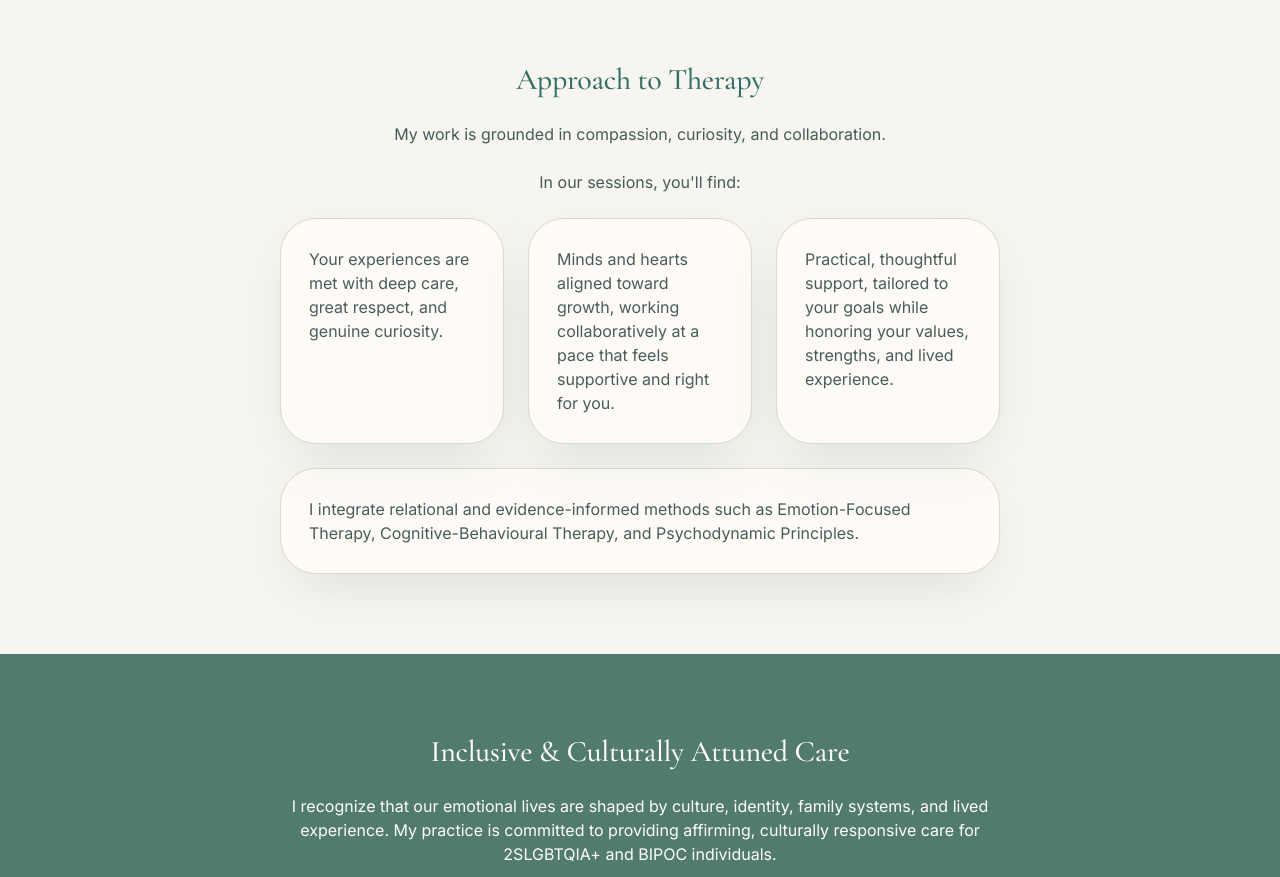
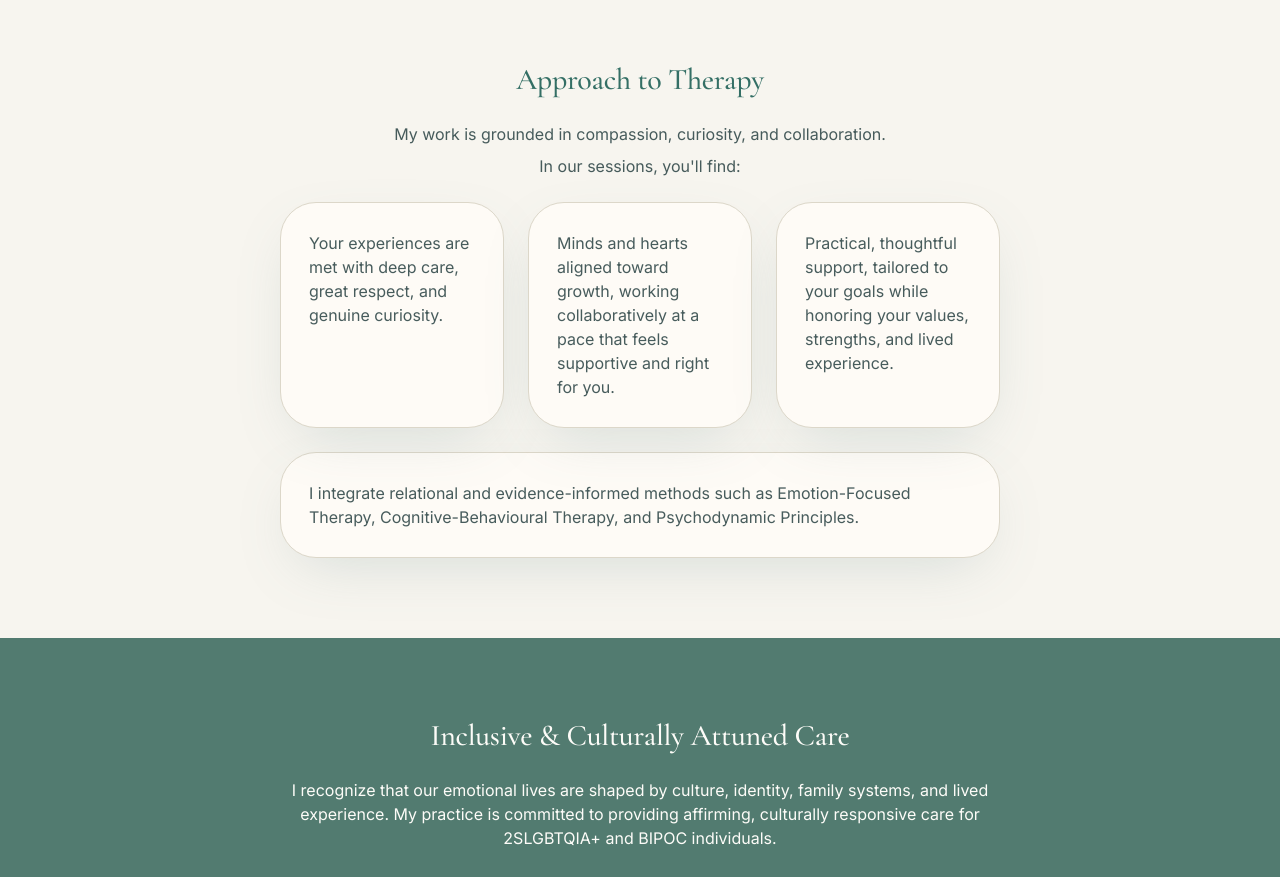
Before and after one commit to jessica22gardner-coder/sparks-psychotherapy, a React (Vite) app: page /about in a window 1280 px wide. Shown: the part 1800-2677 px from the top of the page. Built offline with nearby package versions, Linux system fonts and the light colour scheme.

Commit message:
Tighten the gap between the Approach intro lines
The two intro lines were spaced as separate section blocks; they
now sit close together as one intro unit

```diff
--- a/src/routes/_site.about.tsx
+++ b/src/routes/_site.about.tsx
@@ -97,10 +97,10 @@ function AboutPage() {
       <section className="py-20">
         <div className="mx-auto max-w-3xl px-6 space-y-6 text-foreground/85">
           <h2 className="text-3xl text-center">Approach to Therapy</h2>
-          <p className="text-center">
-            My work is grounded in compassion, curiosity, and collaboration.
-          </p>
-          <p className="text-center">In our sessions, you&apos;ll find:</p>
+          <div className="space-y-2 text-center">
+            <p>My work is grounded in compassion, curiosity, and collaboration.</p>
+            <p>In our sessions, you&apos;ll find:</p>
+          </div>
           <div className="grid md:grid-cols-3 gap-6">
             <div className="bg-card border border-border rounded-3xl p-7 shadow-soft">
               <p>Your experiences are met with deep care, great respect, and genuine curiosity.</p>
```
